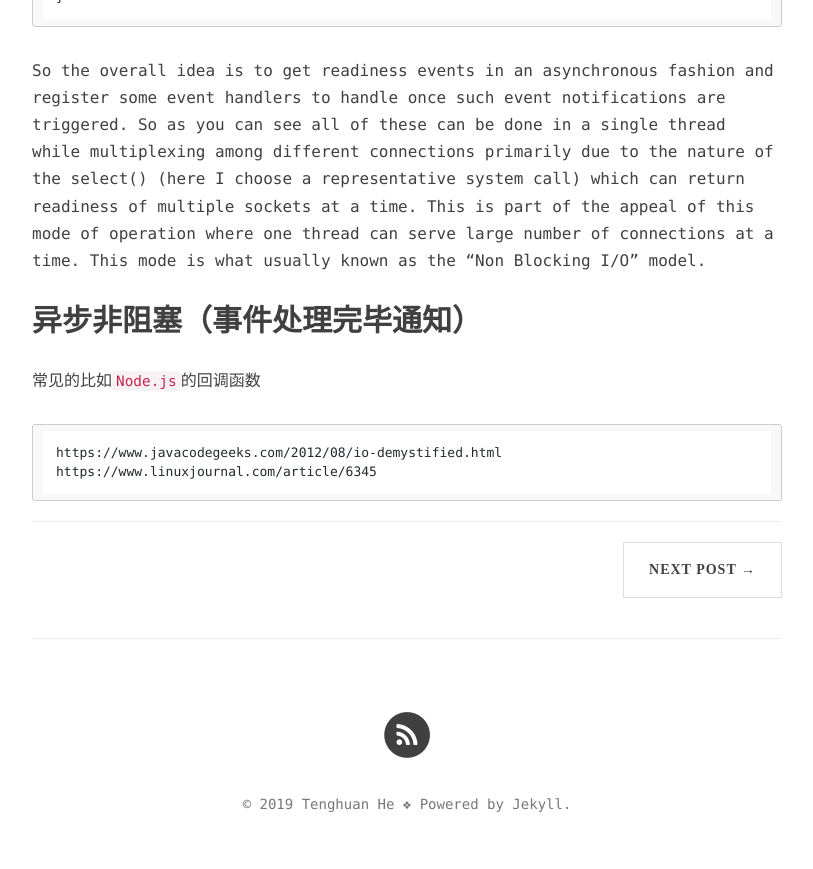
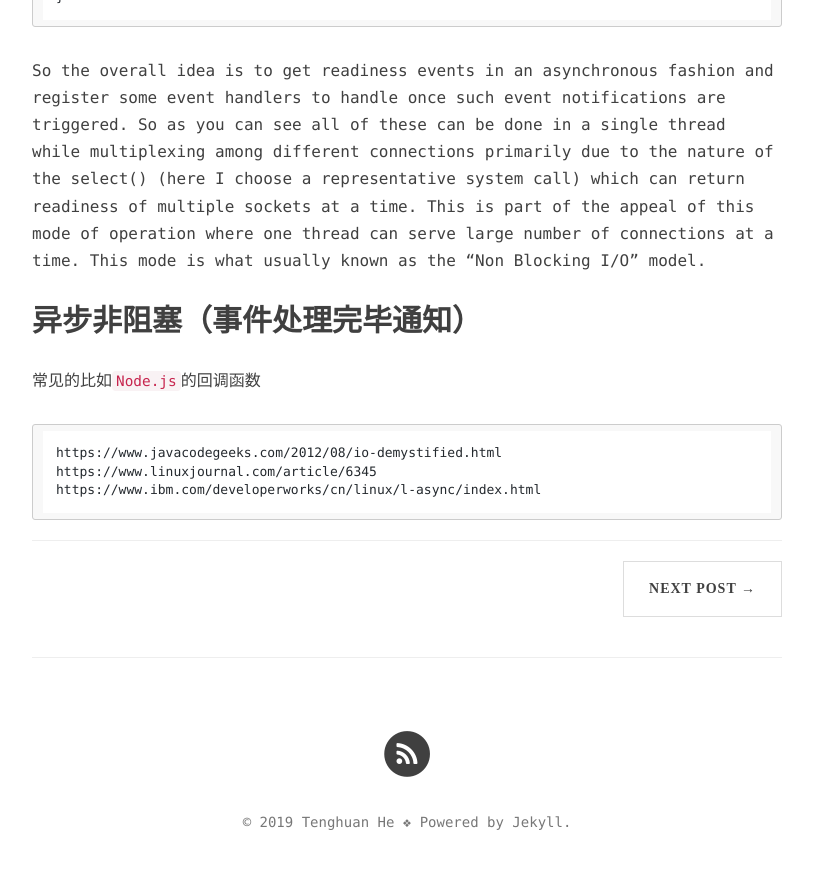
Before and after one commit to tenghuanhe/tenghuanhe.github.io, a Jekyll site: the page built from _posts/2017-09-23-synchronous-asynchronous-blocking-non-blocking.md, in a window 1280 px wide and 900 px high, scrolled down 2038 px. Shown: the top 869 px of the window, without its empty margins (233-1046 px from the left). Built offline with Jekyll 4.4.1, drawn with Linux system fonts in a browser that asks for light colours; nearby versions of some CDN libraries; comment, search, counter and statistics services are not loaded; some of the changed lines change nothing that is shown.

Commit message:
Update 2017-09-23-synchronous-asynchronous-blocking-non-blocking.md

````diff
--- a/_posts/2017-09-23-synchronous-asynchronous-blocking-non-blocking.md
+++ b/_posts/2017-09-23-synchronous-asynchronous-blocking-non-blocking.md
@@ -82,4 +82,5 @@ mode is what usually known as the “Non Blocking I/O” model.
 ```java
 https://www.javacodegeeks.com/2012/08/io-demystified.html
 https://www.linuxjournal.com/article/6345
+https://www.ibm.com/developerworks/cn/linux/l-async/index.html
 ```
````
